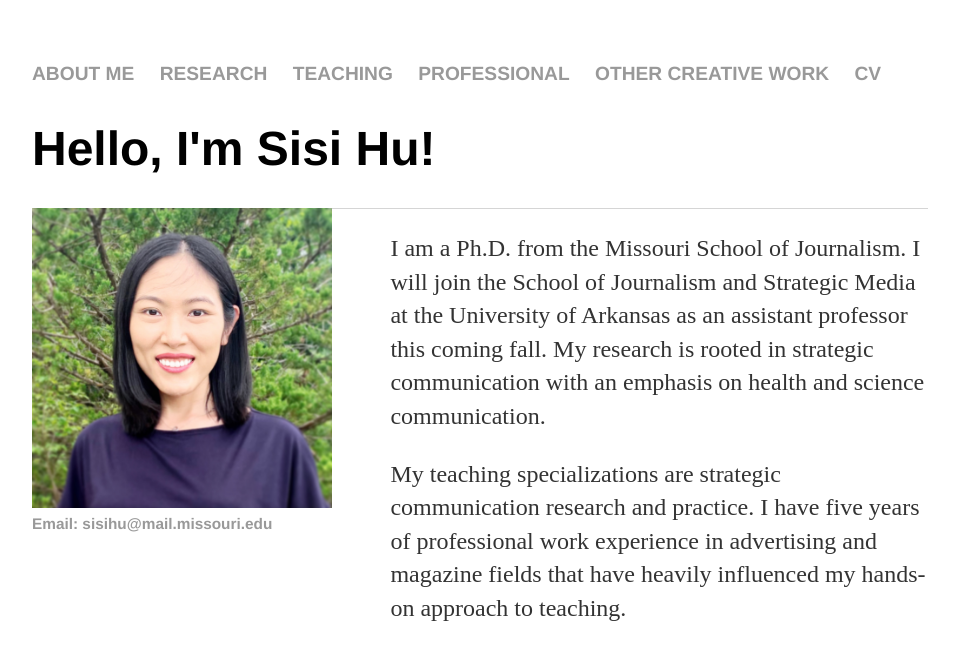
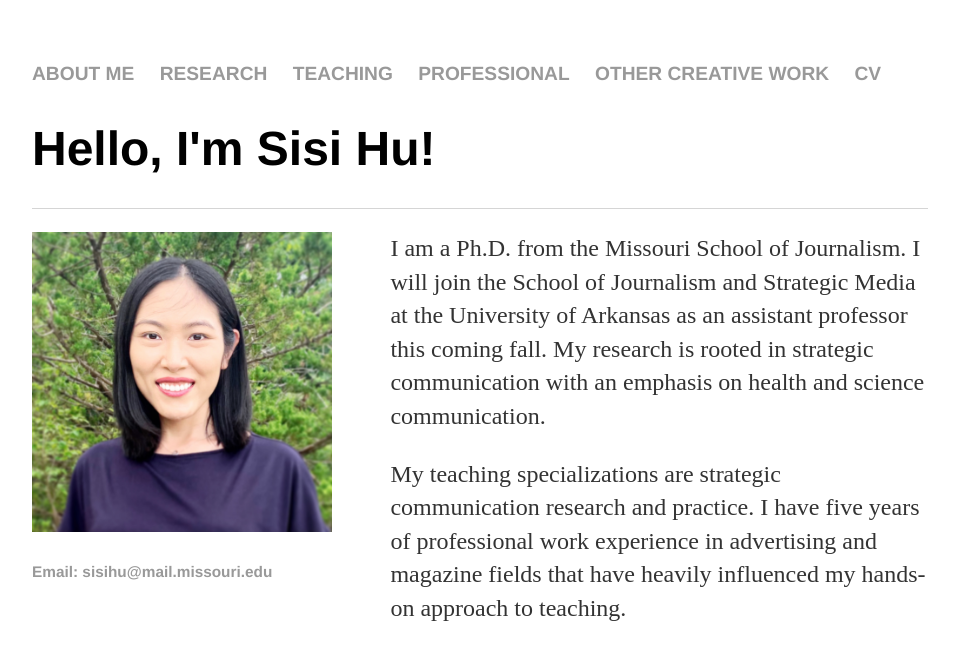
Before and after one commit to sisihuphd/sisihuphd.github.io, a Jekyll site: the page built from index.html, in a window 1280 px wide. Shown: the top 660 px of the page, without its empty margins (160-1116 px from the left). Built offline with Jekyll 4.4.1, drawn with Linux system fonts in a browser that asks for light colours.

Commit message:
Update index.html

```diff
--- a/index.html
+++ b/index.html
@@ -4,7 +4,7 @@ title: Sisi Hu | About Me
 ---
 <div class="blurb">
 	<h1>Hello, I'm Sisi Hu!</h1>
-	      <div id="profile-photo"><img src="../images/IMG_7355.JPG" width="300" vspace="0"></div>
+	      <div id="profile-photo"><img src="../images/IMG_7355.JPG" width="300" vspace="24"></div>
 	      <div id="intro">
 	              <p>I am a Ph.D. from the Missouri School of Journalism.
 	              I will join the School of Journalism and Strategic Media at the University of Arkansas as an assistant professor this coming fall.
```
